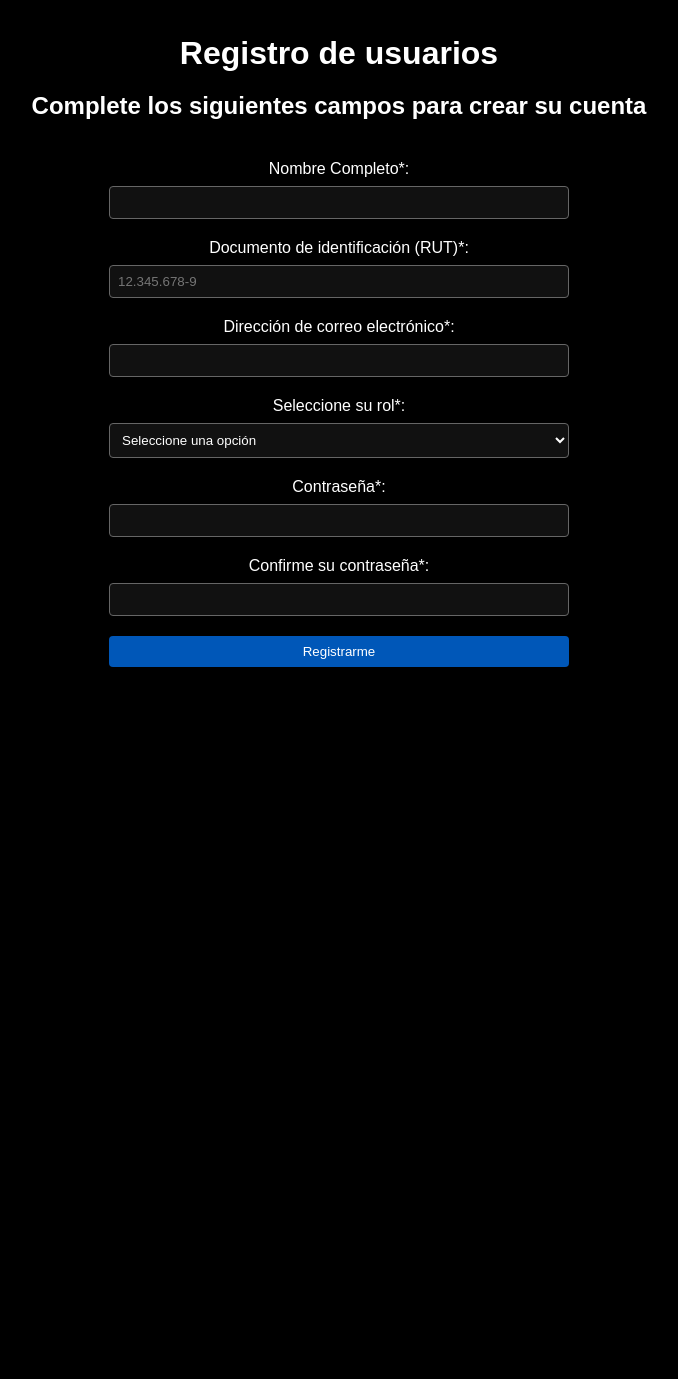
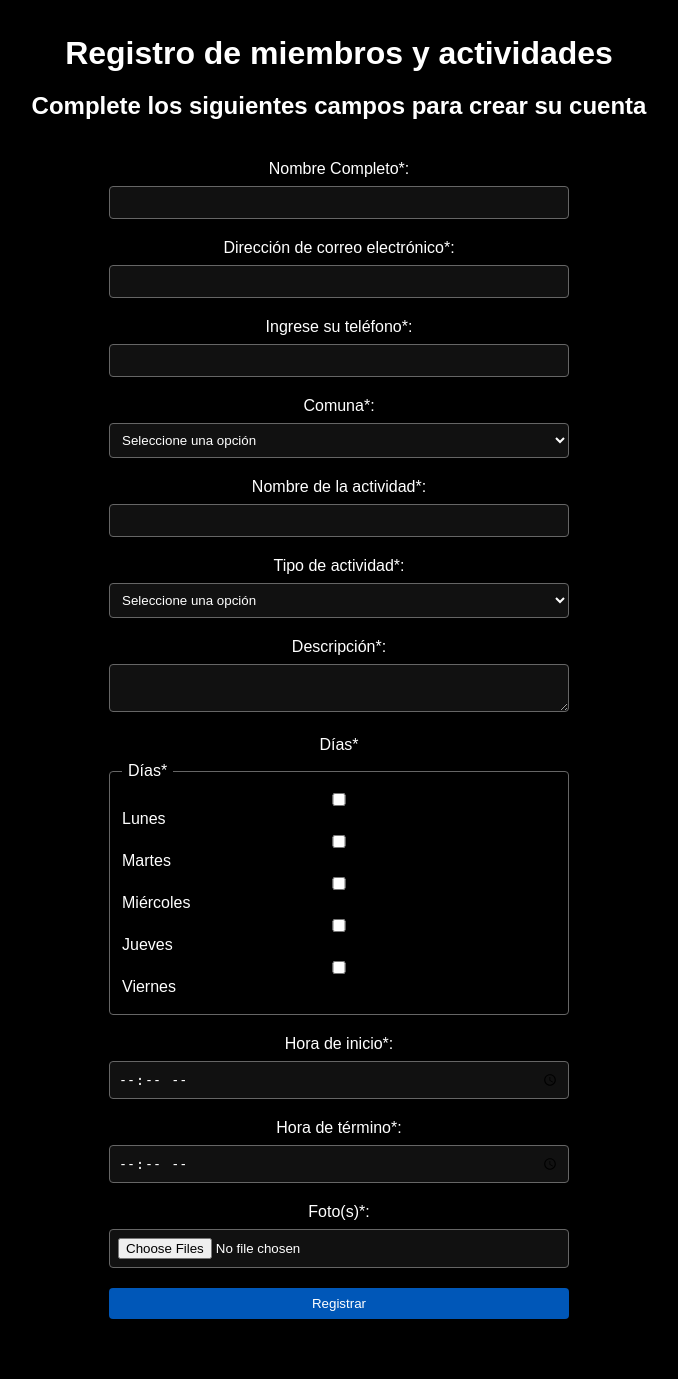
Before and after one commit to Damaynd/desarrollo_web_emiliano_vasquez, a Flask app: page /registro in a window 1280 px wide. Shown: the part 50-1429 px from the top of the page, without its empty margins (301-979 px from the left). Before the commit the page ends 717 px from the top, so only its background shows below. Run offline with Flask 3, Linux system fonts and the light colour scheme; data that the repository does not hold is empty.

Commit message:
Feat: Adapted registro.html into an unified register and activity form. Corrected logic in app.py according to it

```diff
--- a/app.py
+++ b/app.py
@@ -1,6 +1,7 @@
 from flask import Flask, render_template, request
 from database.db import SessionLocal
 from database.models import Region, Comuna, Miembro, Actividad, Foto
+from sqlalchemy import text
 
 app = Flask(__name__)
 
@@ -74,13 +75,12 @@ def registro():
         if request.method == "GET":
 
             return render_template(
-
                 "registro.html",
                 comunas = comunas,
                 errores = {},
-                datos = {}
-
-            )
+                datos = {},
+                dias_seleccionados = []
+)
 
         errores = {}
         nombre = request.form.get("nombre", "").strip()
@@ -138,12 +138,11 @@ def registro():
         if errores:
 
             return render_template(
-
                 "registro.html",
                 comunas = comunas,
                 errores = errores,
-                datos = request.form
-
+                datos = request.form,
+                dias_seleccionados = dias
             )
 
         return "<h1> Estamos listos papito !</h1>"
--- a/templates/registro.html
+++ b/templates/registro.html
@@ -26,24 +26,19 @@
 
     <main>
 
-        <h1> Registro de usuarios </h1>
+        <h1> Registro de miembros y actividades </h1>
         <h2> Complete los siguientes campos para crear su cuenta </h2>
 
-        <form class = "formulario" id = "form-registro" action = "#" novalidate>
+        <form class = "formulario" method= "POST" enctype = "multipart/form-data" novalidate>
 
             <div>
 
                 <label for = "name"> Nombre Completo*: </label>
                 <input type = "text" name = "name" id = "name" required>
-                <p class = "error-message" id = "error-name" hidden> </p>
 
-            </div>
-
-            <div>
-
-                <label for = "rut"> Documento de identificación (RUT)*: </label>
-                <input type = "text" name = "rut" id = "rut" placeholder = "12.345.678-9" required>
-                <p class = "error-message" id = "error-rut" hidden></p>
+                {% if errores.get('nombre') %}
+                    <p class = "error-message"> {{ errores['nombre'] }} </p>
+                {% endif %}
 
             </div>
 
@@ -51,60 +46,155 @@
 
                 <label for = "email"> Dirección de correo electrónico*: </label>
                 <input type = "email" name = "email" id = "email" required>
-                <p class = "error-message" id = "error-email" hidden></p>
+
+                {% if errores.get('email') %}
+                    <p class = "error-message"> {{ errores['email'] }} </p>
+                {% endif %}
 
             </div>
 
             <div>
 
-                <label for = "rol"> Seleccione su rol*: </label>
-                <select name = "roles" id = "rol" required>
-                    <option value = ""> Seleccione una opción </option>
-                    <option value = "e_postgrado"> Estudiante post-grado </option>
-                    <option value = "e_pregrado"> Estudiante pre-grado </option>
-                    <option value = "docente"> Docente </option>
-                    <option value = "funcionario"> Funcionario/a </option>
-                </select>
-                <p class = "error-message" id = "error-rol" hidden></p>
+                <label for = "telefono"> Ingrese su teléfono*: </label>
+                <input type = "text" name = "telefono" id = "telefono" required>
 
-            </div>
-
-            <div id = "campo-carrera-container" style = "display: none;">
-
-                <label for = "campo-carrera" id = "label-carrera"> Carrera o programa*: </label>
-                <input type = "text" name = "campo-carrera" id = "campo-carrera">
-                <p class = "error-message" id = "error-campo-carrera" hidden></p>
-
-            </div>
-
-            <div id = "campo-departamento-container" style = "display: none;">
-
-                <label for = "campo-departamento" id="label-departamento"> Departamento o unidad*: </label>
-                <input type = "text" name = "campo-departamento" id = "campo-departamento">
-                <p class = "error-message" id = "error-campo-departamento" hidden></p>
+                {% if errores.get('telefono') %}
+                    <p class = "error-message"> {{ errores['telefono'] }} </p>
+                {% endif %}
 
             </div>
 
             <div>
 
-                <label for = "password"> Contraseña*: </label>
-                <input type = "password" name = "password" id = "password" required>
-                <p class = "error-message" id = "error-password" hidden></p>
+                <label for = "comuna_id"> Comuna*: </label>
+                <select name = "comuna_id" id = "comuna_id" required>
+
+                    <option value = ""> Seleccione una opción </option>
+
+                    {% for comuna in comunas %}
+
+                        <option value = "{{ comuna.id }}"
+
+                        {% if datos.get('comuna_id') == comuna.id|string %}
+                            selected
+                        {% endif %}>
+
+                        {{ comuna.nombre }}
+
+                        </option>
+
+                    {% endfor %}
+                </select>
+
+                {% if errores.get('comuna_id') %}
+                    <p class = "error-message"> {{ errores.get('comuna_id') }} </p>
+                {% endif %}
 
             </div>
 
             <div>
 
-                <label for = "pw_confirmation"> Confirme su contraseña*: </label>
-                <input type = "password" name = "pw_confirmation" id = "pw_confirmation" required>
-                <p class = "error-message" id = "error-pw_confirmation" hidden></p>
+                <label for = "nombre_actividad"> Nombre de la actividad*: </label>
+                <input type = "text" name = "nombre_actividad" id = "nombre_actividad" required>
+
+                {% if errores.get('nombre_actividad') %}
+                    <p class = "error-message"> {{ errores['nombre_actividad'] }} </p>
+                {% endif %}
+
+            </div>
+
+            <div>
+
+                <label for = "tipo_actividad"> Tipo de actividad*: </label>
+                <select name = "tipo_actividad" id = "tipo_actividad">
+
+                    <option value = ""> Seleccione una opción </option>
+                    <option value = "artística" {% if datos.get('tipo_actividad') == 'artística' %} selected {% endif %}> Artística </option>
+                    <option value = "deportiva" {% if datos.get('tipo_actividad') == 'deportiva' %} selected {% endif %}> Deportiva </option>
+                    <option value = "social" {% if datos.get('tipo_actividad') == 'social' %} selected {% endif %}> Social </option>
+                    <option value = "tecnológica" {% if datos.get('tipo_actividad') == 'tecnológica' %} selected {% endif %}> Tecnológica </option>
+
+                </select>
+                {% if errores.get('tipo_actividad') %}
+                    <p class = "error-message">{{ errores.get('tipo_actividad') }}</p>
+                {% endif %}
+            </div>
+
+            <div>
+
+                <label for = "descripcion_actividad"> Descripción*: </label>
+                <textarea name = "descripcion_actividad" id = "descripcion_actividad">{{ datos.get('descripcion_actividad', '') }}</textarea>
+
+                {% if errores.get('descripcion_actividad') %}
+                    <p class="error-message">{{ errores.get('descripcion_actividad') }}</p>
+                {% endif %}
+
+            </div>
+
+            <div>
+
+                <label for = "dias"> Días* </label>
+                <fieldset class = "dias-fieldset">
+
+                    <legend> Días* </legend>
+
+                <label><input type = "checkbox" name = "dias" value = "lunes"
+                    {% if 'lunes' in dias_seleccionados %} checked {% endif %}> Lunes </label>
+
+                <label><input type = "checkbox" name = "dias" value = "martes"
+                    {% if 'martes' in dias_seleccionados %} checked {% endif %}> Martes </label>
+
+                <label><input type = "checkbox" name = "dias" value = "miércoles"
+                    {% if 'miércoles' in dias_seleccionados %} checked {% endif %}> Miércoles </label>
+
+                <label><input type = "checkbox" name = "dias" value = "jueves"
+                    {% if 'jueves' in dias_seleccionados %} checked {% endif %}> Jueves </label>
+
+                <label><input type = "checkbox" name = "dias" value = "viernes"
+                    {% if 'viernes' in dias_seleccionados %} checked {% endif %}> Viernes </label>
+
+                {% if errores.get('dias') %}
+                    <p class = "error-message">{{ errores.get('dias') }}</p>
+                {% endif %}
+
+            </fieldset>
+
+            <div>
+
+                <label for = "hora_inicio"> Hora de inicio*: </label>
+                <input type = "time" name = "hora_inicio" id = "hora_inicio" value = "{{ datos.get('hora_inicio', '') }}">
+
+                {% if errores.get('hora_inicio') %}
+                    <p class = "error-message">{{ errores.get('hora_inicio') }}</p>
+                {% endif %}
+
+            </div>
+
+            <div>
+
+                <label for = "hora_termino"> Hora de término*: </label>
+                <input type = "time" name = "hora_termino" id = "hora_termino" value = "{{ datos.get('hora_termino', '') }}">
+
+                {% if errores.get('hora_termino') %}
+                    <p class = "error-message">{{ errores.get('hora_termino') }}</p>
+                {% endif %}
+
+            </div>
+
+            <div>
+
+                <label for = "foto"> Foto(s)*: </label>
+                <input type = "file" name = "foto" id = "foto" multiple>
+
+                {% if errores.get('foto') %}
+                    <p class = "error-message">{{ errores.get('foto') }}</p>
+                {% endif %}
 
             </div>
 
             <div class = "register-button">
 
-                <input type = "submit" value = "Registrarme">
-
+                <input type = "submit" value = "Registrar">
             </div>
 
         </form>
```
